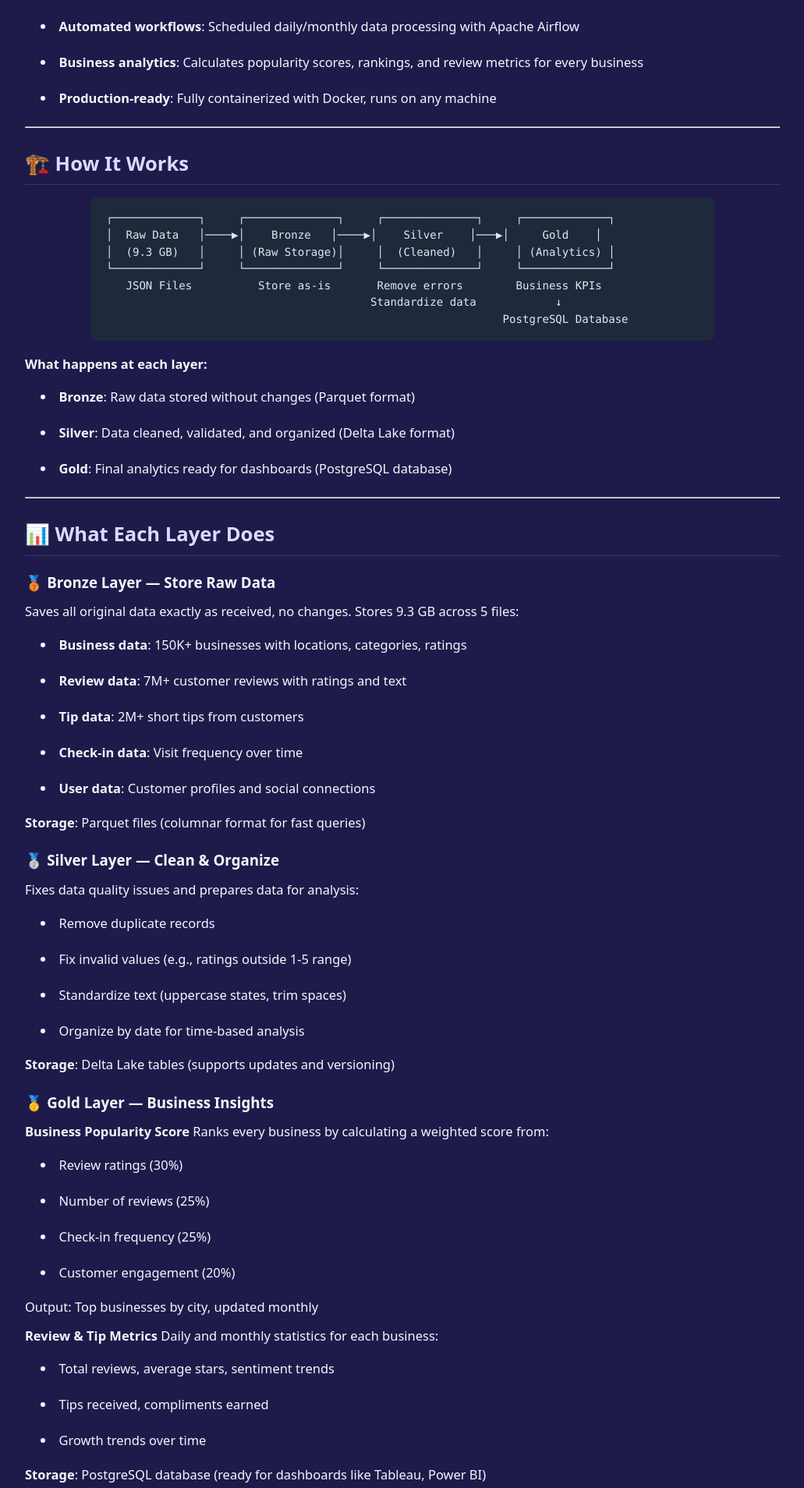
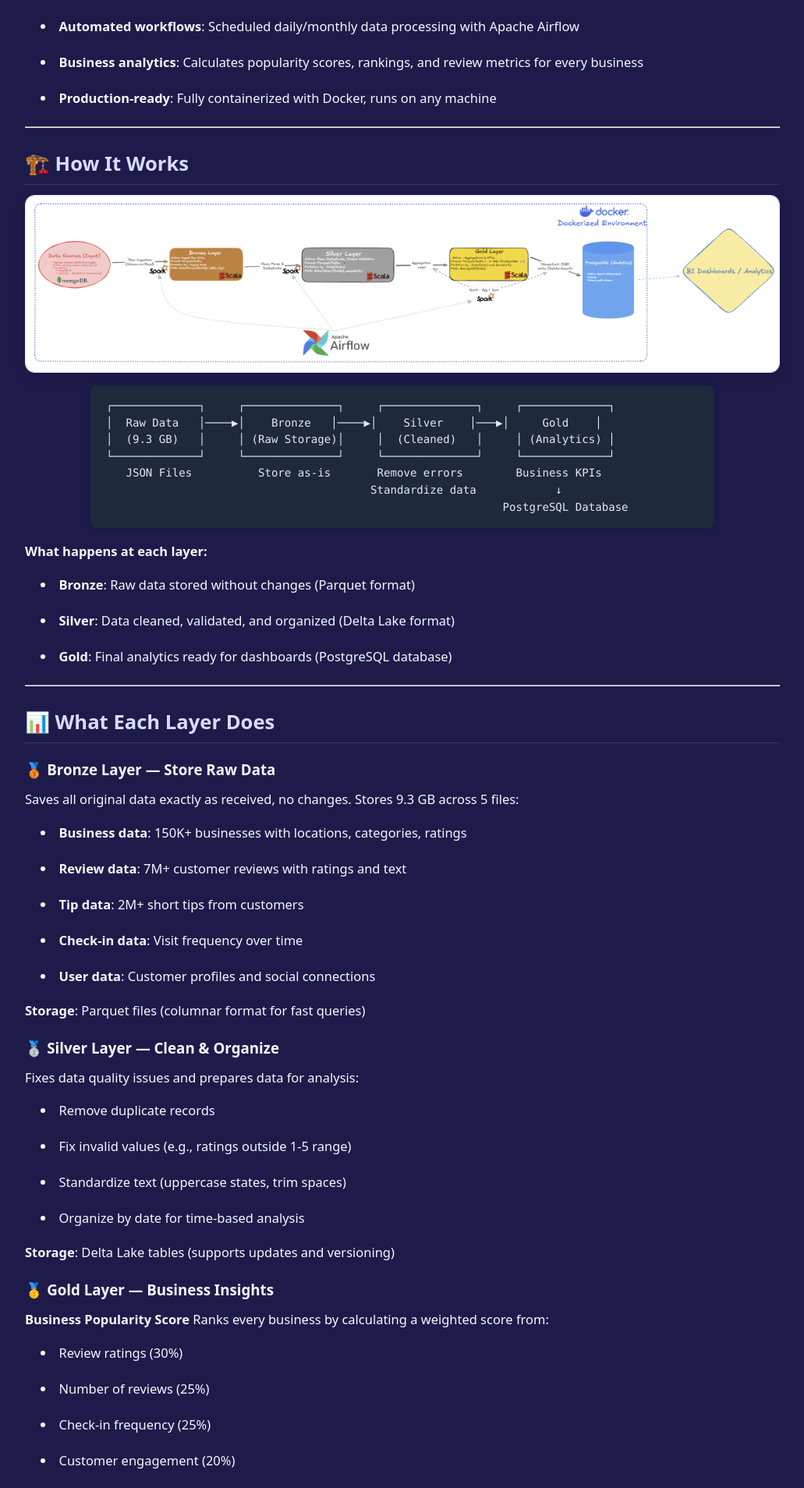
Before and after one commit to aurelpow/portofolio-website, a Jekyll site: the page built from _projects/yelp-batch-etl-scala.md, in a window 1280 px wide. Shown: the part 778-2686 px from the top of the page at 78% size, without its empty margins (124-1155 px from the left). Built offline with Jekyll 4.4.1, drawn with Linux system fonts in a browser that asks for light colours.

Commit message:
[C011] : add img to yelp-batch-etl-scala project

````diff
--- a/_projects/yelp-batch-etl-scala.md
+++ b/_projects/yelp-batch-etl-scala.md
@@ -26,6 +26,7 @@ Built with industry-standard tools for **big data processing**, **workflow autom
 ---
 
 ## 🏗️ How It Works
+![yelp-pipeline]({{ '/assets/img/project/yelp-pipeline.png' | relative_url }})
 
 ```
 ┌─────────────┐     ┌──────────────┐     ┌──────────────┐     ┌─────────────┐
````
Also changed, not shown: assets/img/project/yelp-pipeline.png (added).
